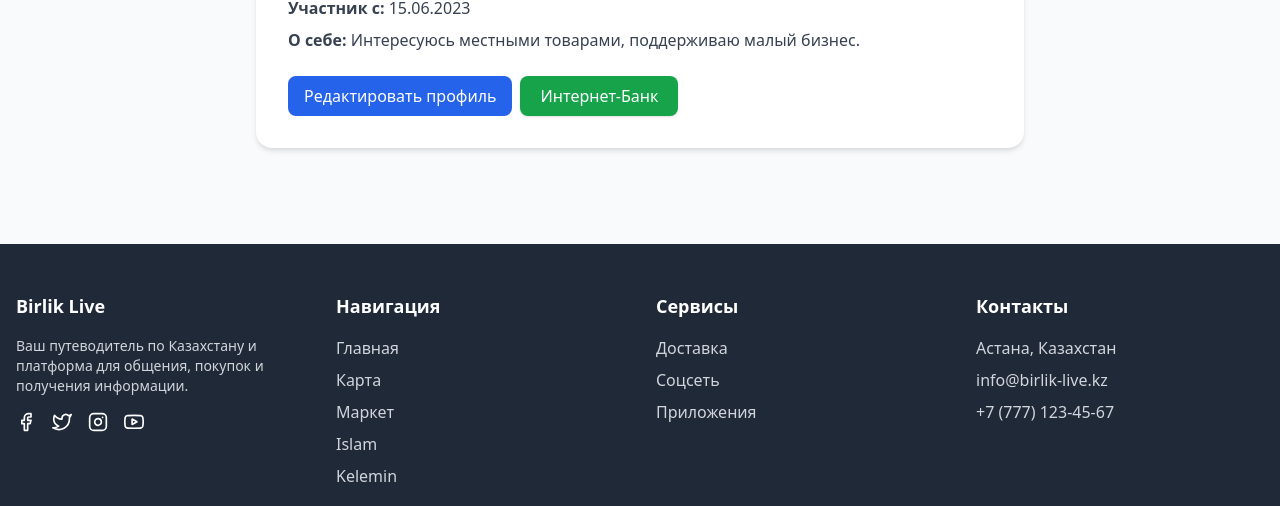
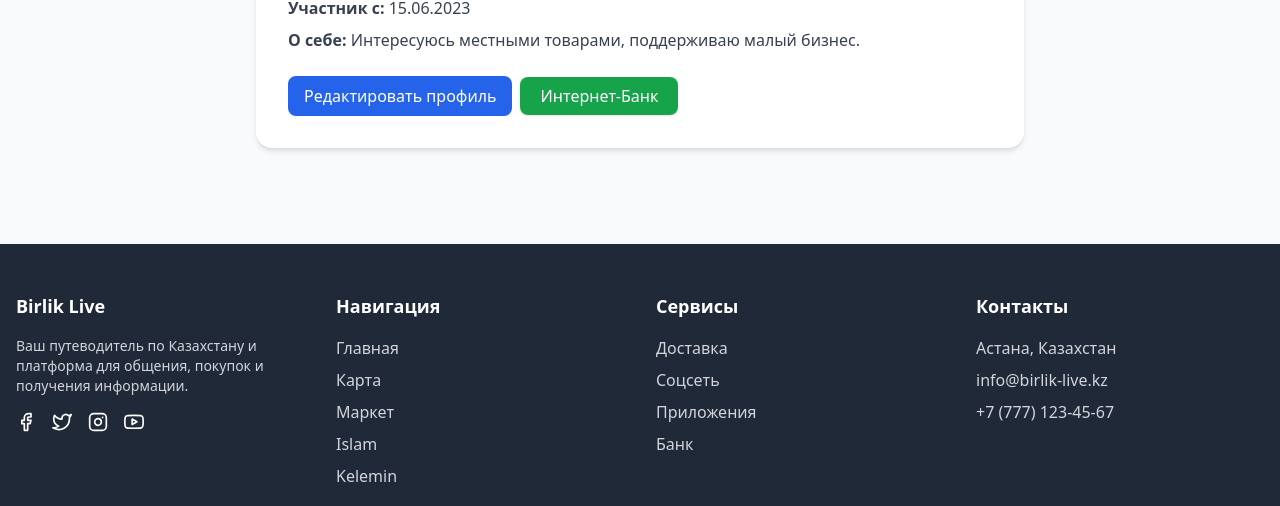
Before and after one commit to Loamanroy/Birlik, a React (Vite) app: page /profile in a window 1280 px wide. Shown: the part 318-824 px from the top of the page. Built offline with nearby package versions, Linux system fonts and the light colour scheme.

Commit message:
добавил банк в футер и сделал ссылкой

```diff
--- a/src/components/layout/Footer.tsx
+++ b/src/components/layout/Footer.tsx
@@ -54,6 +54,7 @@
               <li><Link to="/delivery" className="text-gray-300 hover:text-white">Доставка</Link></li>
               <li><Link to="/social" className="text-gray-300 hover:text-white">Соцсеть</Link></li>
               <li><Link to="/apps" className="text-gray-300 hover:text-white">Приложения</Link></li>
+              <li><Link to="/bank" className="text-gray-300 hover:text-white">Банк</Link></li>
             </ul>
           </div>
 
--- a/src/pages/ProfilePage.tsx
+++ b/src/pages/ProfilePage.tsx
@@ -1,3 +1,5 @@
+import {Link} from "react-router-dom";
+
 const ProfilePage = () => {
   const user = {
     avatar: "https://i.pravatar.cc/150?img=3",
@@ -35,11 +37,12 @@
             <button className="bg-blue-600 text-white px-4 py-2 rounded-lg hover:bg-blue-700 transition">
               Редактировать профиль
             </button>
-            <button
+            <Link
+                to="/bank"
                 className="ms-2 px-5 py-2 bg-green-600 hover:bg-green-700 text-white font-medium rounded-lg shadow hover:shadow-md transition-colors"
             >
               Интернет-Банк
-            </button>
+            </Link>
           </div>
         </div>
       </div>
```
